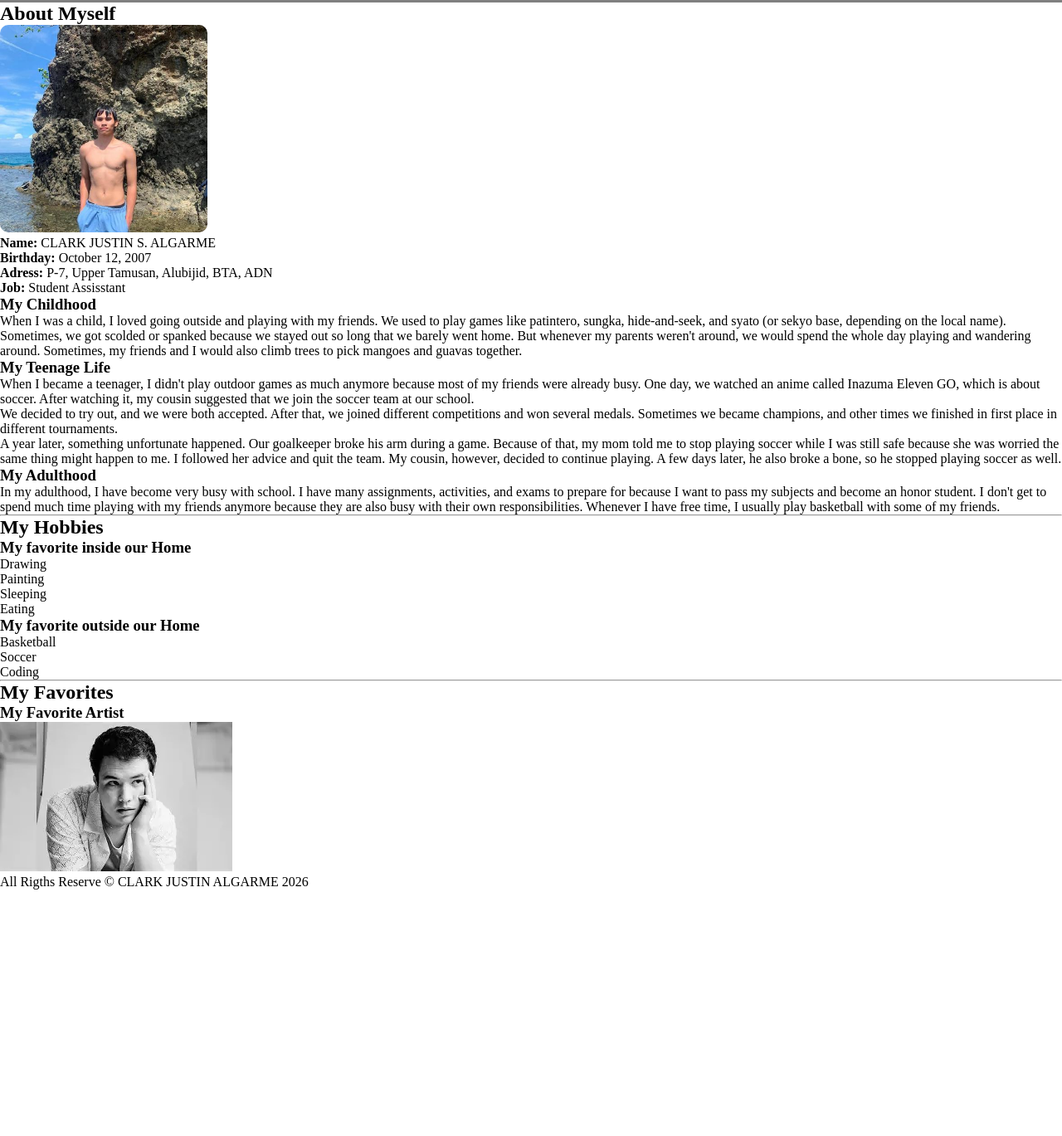
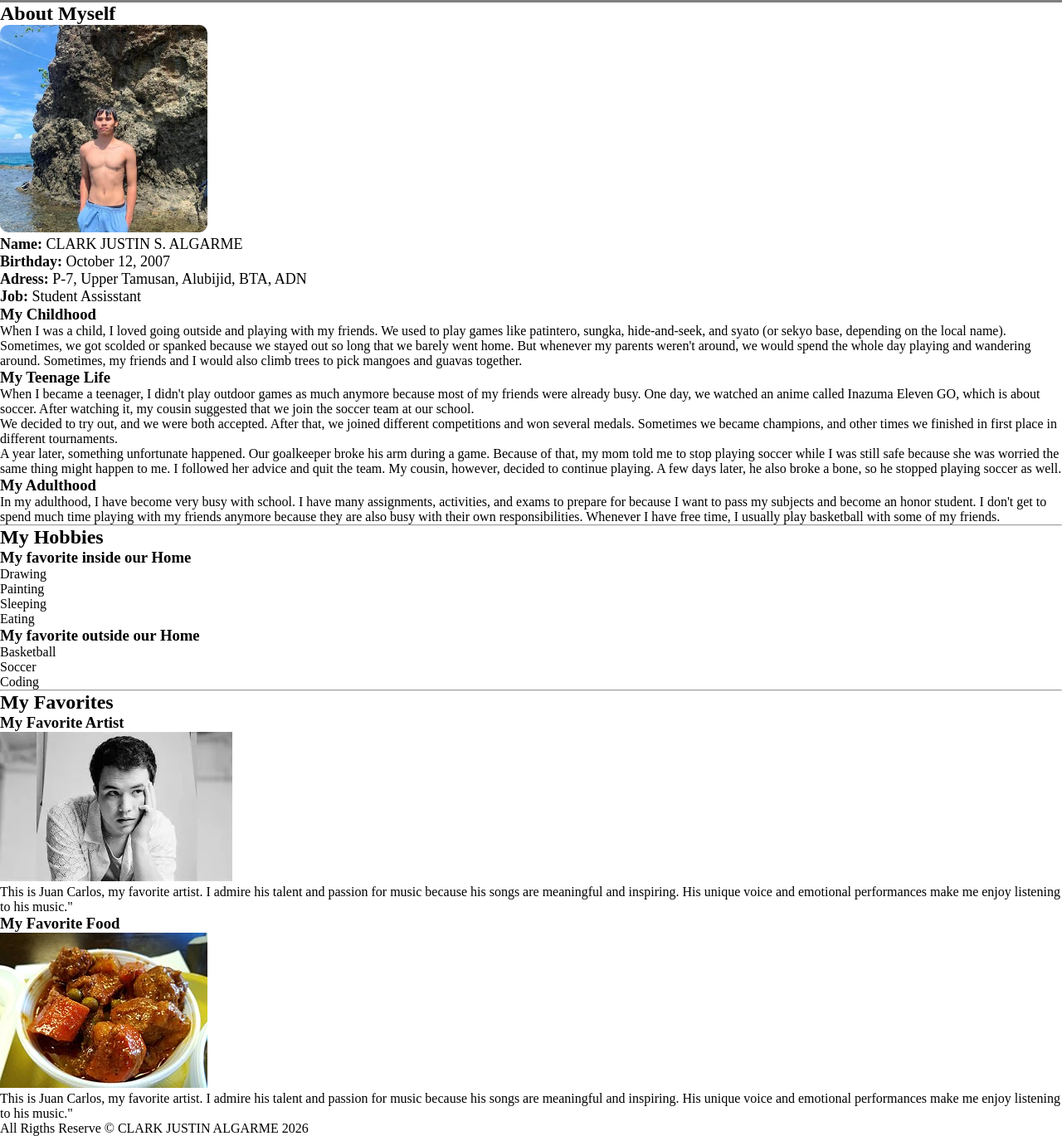
Before and after one commit to algarmeclarkjustin/task003, a plain HTML site: page index.html in a window 1280 px wide. Shown: the part 112-1481 px from the top of the page at 83% size. Before the commit the page ends 1184 px from the top, so only its background shows below. Drawn offline with Linux system fonts and the light colour scheme.

Commit message:
Update index.html

```diff
--- a/index.html
+++ b/index.html
@@ -30,7 +30,7 @@
                     <img src="images/myprofile.jpg" alt="My Profile Picture">
                 </div>
 
-                <div>
+                <div class="text">
                     <p><strong>Name:</strong> CLARK JUSTIN S. ALGARME</p>
                     <p><strong>Birthday:</strong> October 12, 2007</p>
                     <p><strong>Adress:</strong> P-7, Upper Tamusan, Alubijid, BTA, ADN</p>
@@ -111,6 +111,21 @@
                     <img src="images/Juancarlos.webp" alt="Juan Carlos Photo">
                 </div>
 
+                <div>
+                    <p>This is Juan Carlos, my favorite artist. I admire his talent and passion for music because his songs are meaningful and inspiring. His unique voice and emotional performances make me enjoy listening to his music."</p>
+                </div>
+
+                <h3>My Favorite Food</h3>
+
+                <div class="artist">
+                    <img src="images/menudo.jpg" alt="Menudo Photo">
+                </div>
+
+                <div>
+                    <p>This is Juan Carlos, my favorite artist. I admire his talent and passion for music because his songs are meaningful and inspiring. His unique voice and emotional performances make me enjoy listening to his music."</p>
+                </div>
+
+
             </article>
         </section>
     </div>
```
